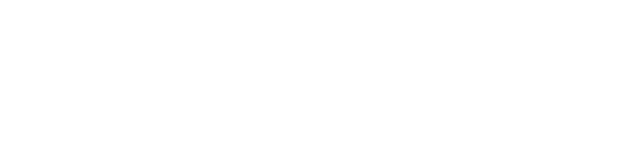
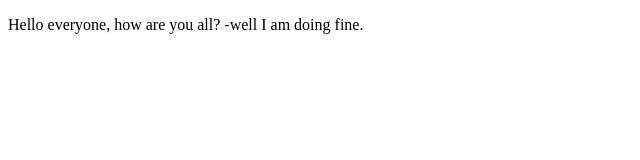
Before and after one commit to Y3ASIN/WorkOne, a plain HTML site: page index.html in a window 1280 px wide. Shown: the whole page, without its empty margins (0-640 px from the left). Drawn offline with Linux system fonts and the light colour scheme.

Commit message:
Update index.html

```diff
--- a/index.html
+++ b/index.html
@@ -6,5 +6,7 @@
     <meta name="viewport" content="width=device-width, initial-scale=1.0" />
     <title>work One</title>
   </head>
-  <body></body>
+  <body>
+    <p>Hello everyone, how are you all? -well I am doing fine.</p>
+  </body>
 </html>
```
